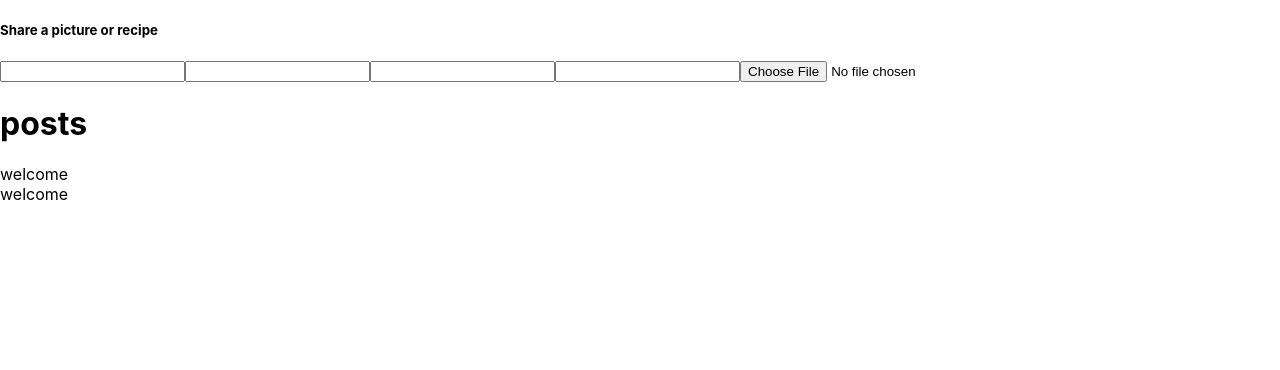
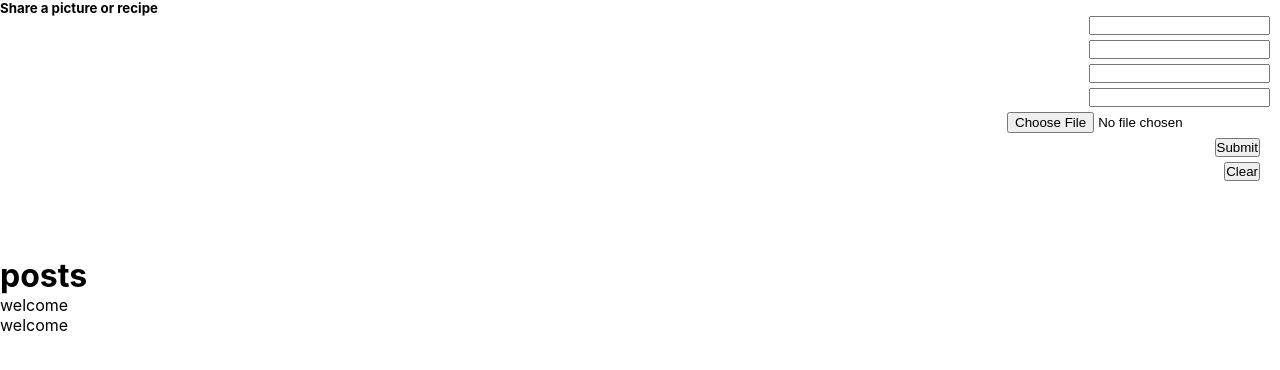
Before and after one commit to ashtamker/post-and-toast, a React (Create React App) app in the folder client/: page / in a window 1280 px wide. Shown: the top 370 px of the page. Built offline with nearby package versions, Linux system fonts and the light colour scheme; no server answers.

Commit message:
post handler

```diff
--- a/client/public/index.html
+++ b/client/public/index.html
@@ -24,7 +24,7 @@
       work correctly both with client-side routing and a non-root public URL.
       Learn how to configure a non-root public URL by running `npm run build`.
     -->
-    <title>React App</title>
+    <title>Post & Toast</title>
   </head>
   <body>
     <noscript>You need to enable JavaScript to run this app.</noscript>
--- a/client/src/actions/posts.js
+++ b/client/src/actions/posts.js
@@ -9,3 +9,13 @@ export const getPosts = () => async (dispatch) => {
     }
 
 }
+
+export const createPost = (post) => async(dispatch) => {
+    try {
+        const { data } = await api.createPost(post);
+        dispatch({ type: 'CREATE', payload: data});
+    } catch (error) {
+        console.log(error.message);
+    }
+
+}
--- a/client/src/api/index.js
+++ b/client/src/api/index.js
@@ -3,3 +3,4 @@ import axios from 'axios';
 const url = 'http://localhost:8000/posts';
 
 export const fetchPosts = () => axios.get(url);
+export const createPost = (newPost) => axios.post(url, newPost);
--- a/client/src/components/Form/Form.js
+++ b/client/src/components/Form/Form.js
@@ -1,25 +1,42 @@
 import React, { useState } from 'react';
 import FileBase from 'react-file-base64';
+import { useDispatch } from 'react-redux';
+import './form.css';
+
+import { createPost } from '../../actions/posts';
 
 const Form = () => {
     const [postData, setPostData] = useState({
         creator: '', title: '', message: '', tags: '', selectedFile: ''
     })
-    const handleSubmit = () => {
+    const dispatch = useDispatch();
+
+    const handleSubmit = (e) => {
+        e.preventDefault();
+
+        dispatch(createPost(postData));
+    }
+
+    const clear = () => {
 
     }
 
     return (
         <div>
+            <h5>Share a picture or recipe</h5>
         <form autoComplete="off" noValidate className="main-form" onSubmit={handleSubmit}>
-            <h5>Share a picture or recipe</h5>
+
             <input name="creator" label="creator" value={postData.creator} onChange={(e) => setPostData({ ...postData, creator: e.target.value})}></input>
             <input name="title" label="title" value={postData.title} onChange={(e) => setPostData({ ...postData, title: e.target.value})}></input>
             <input name="message" label="message" value={postData.message} onChange={(e) => setPostData({ ...postData, message: e.target.value})}></input>
             <input name="tags" label="tags" value={postData.tags} onChange={(e) => setPostData({ ...postData, tags: e.target.value})}></input>
+            <div className="main-form">
             <FileBase
             type="file" multiple={false} onDone={({base64}) => setPostData({ ...postData, selectedFile: base64})}
             />
+            <button>Submit</button>
+            <button onClick={clear}>Clear</button>
+            </div>
         </form>
         </div>
     )
--- a/client/src/components/Form/form.css
+++ b/client/src/components/Form/form.css
@@ -0,0 +1,22 @@
+* {
+    margin: 0;
+    padding: 0;
+    box-sizing: border-box;
+}
+
+.main-form {
+    display: flex;
+    height: 30vh;
+    width: 100vw;
+    flex-direction:column;
+    align-items: flex-end;
+    margin-right: 10px;
+}
+
+
+
+.main-form > input,button {
+    margin-bottom: 5px;
+    align-items: center;
+    margin-right: 10px;
+}
--- a/client/src/reducers/posts.js
+++ b/client/src/reducers/posts.js
@@ -3,7 +3,7 @@ export default (posts = [], action) => {
         case 'FETCH_ALL':
             return action.payload;
         case 'CREATE':
-            return posts;
+            return [...posts, action.payload];
 
 
         default:
```
